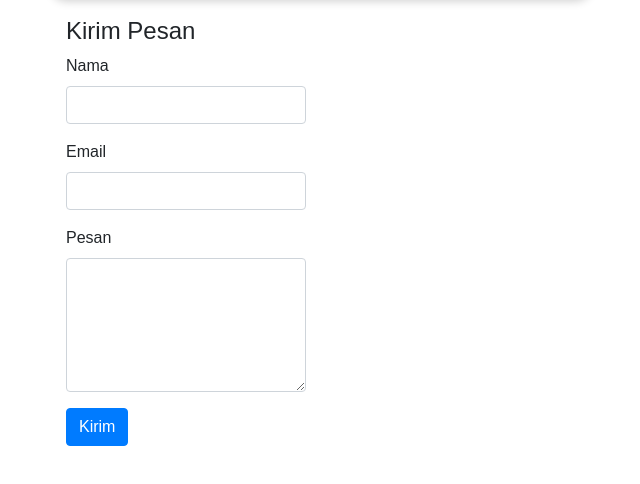
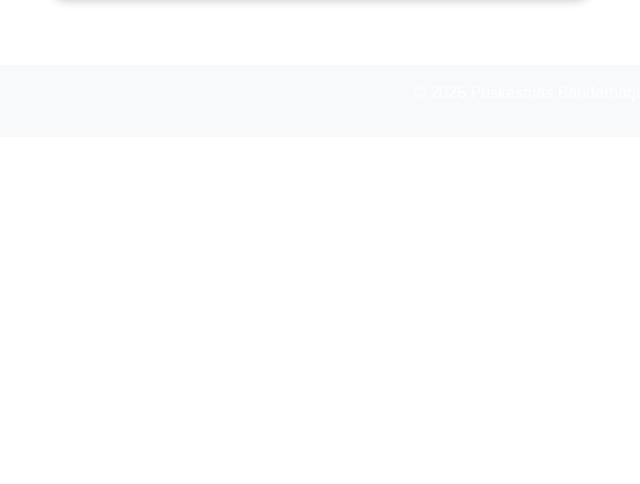
Before and after one commit to Rivaldisky73/puskesmas-bandarharjo, a plain HTML site: page kontak.html in a window 1280 px wide. Shown: the part 1021-1505 px from the top of the page, without its empty margins (34-674 px from the left). After the commit the page ends 1158 px from the top, so only its background shows below. Drawn offline with nearby package versions, Linux system fonts and the light colour scheme; files whose address does not match are found by name.

Commit message:
Update kontak.html

```diff
--- a/kontak.html
+++ b/kontak.html
@@ -55,27 +55,6 @@
             </iframe>
         </div>
 
-
-
-      <div class="col-md-6">
-        <h4>Kirim Pesan</h4>
-        <form id="contact-form" action="#" method="post">
-          <div class="form-group">
-            <label for="nama">Nama</label>
-            <input type="text" class="form-control" id="nama" name="nama" required>
-          </div>
-          <div class="form-group">
-            <label for="email">Email</label>
-            <input type="email" class="form-control" id="email" name="email" required>
-          </div>
-          <div class="form-group">
-            <label for="pesan">Pesan</label>
-            <textarea class="form-control" id="pesan" name="pesan" rows="5" required></textarea>
-          </div>
-          <button type="submit" class="btn btn-primary">Kirim</button>
-        </form>
-      </div>
-    </div>
   </section>
 
   <!-- Footer -->
```
